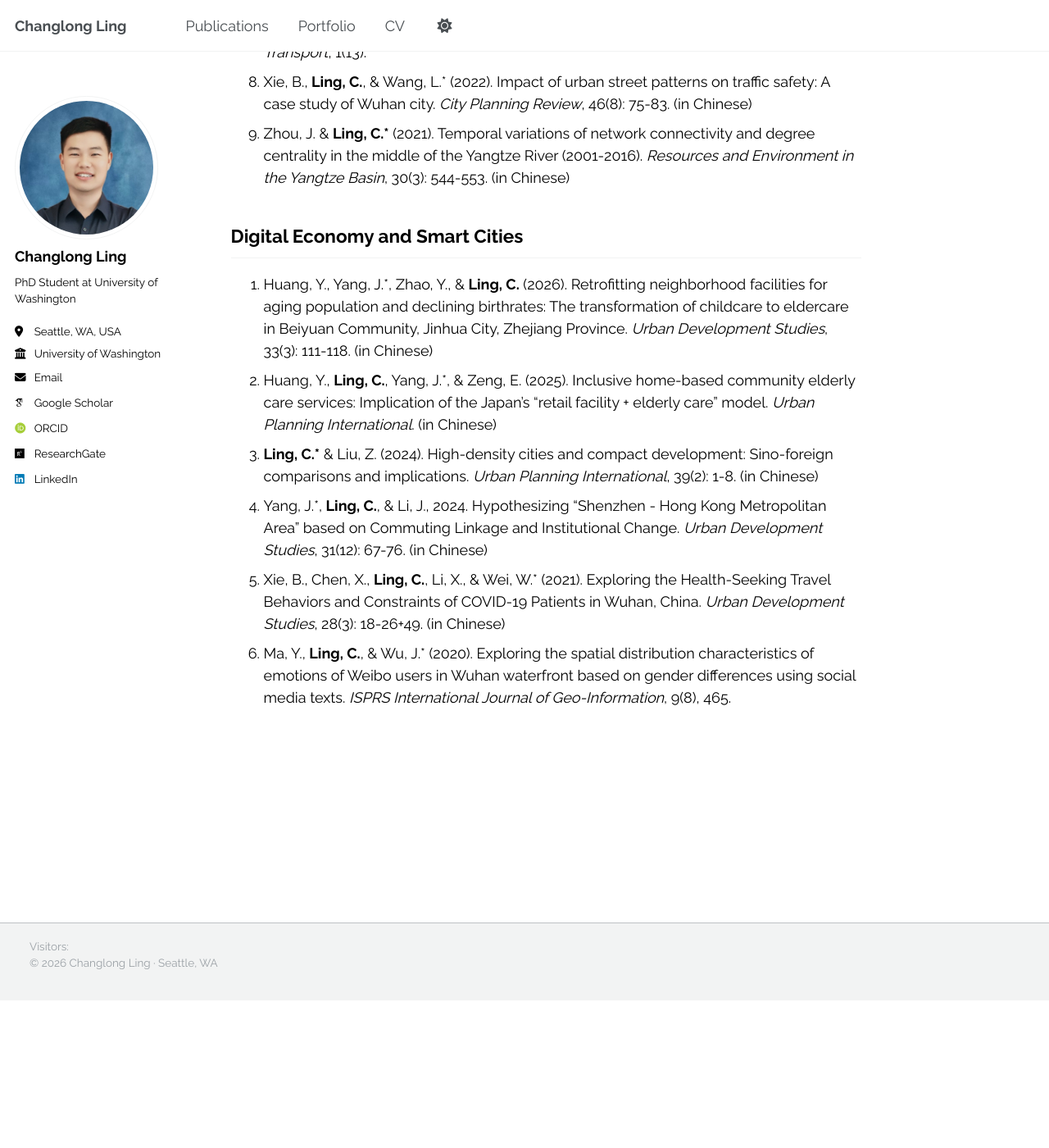
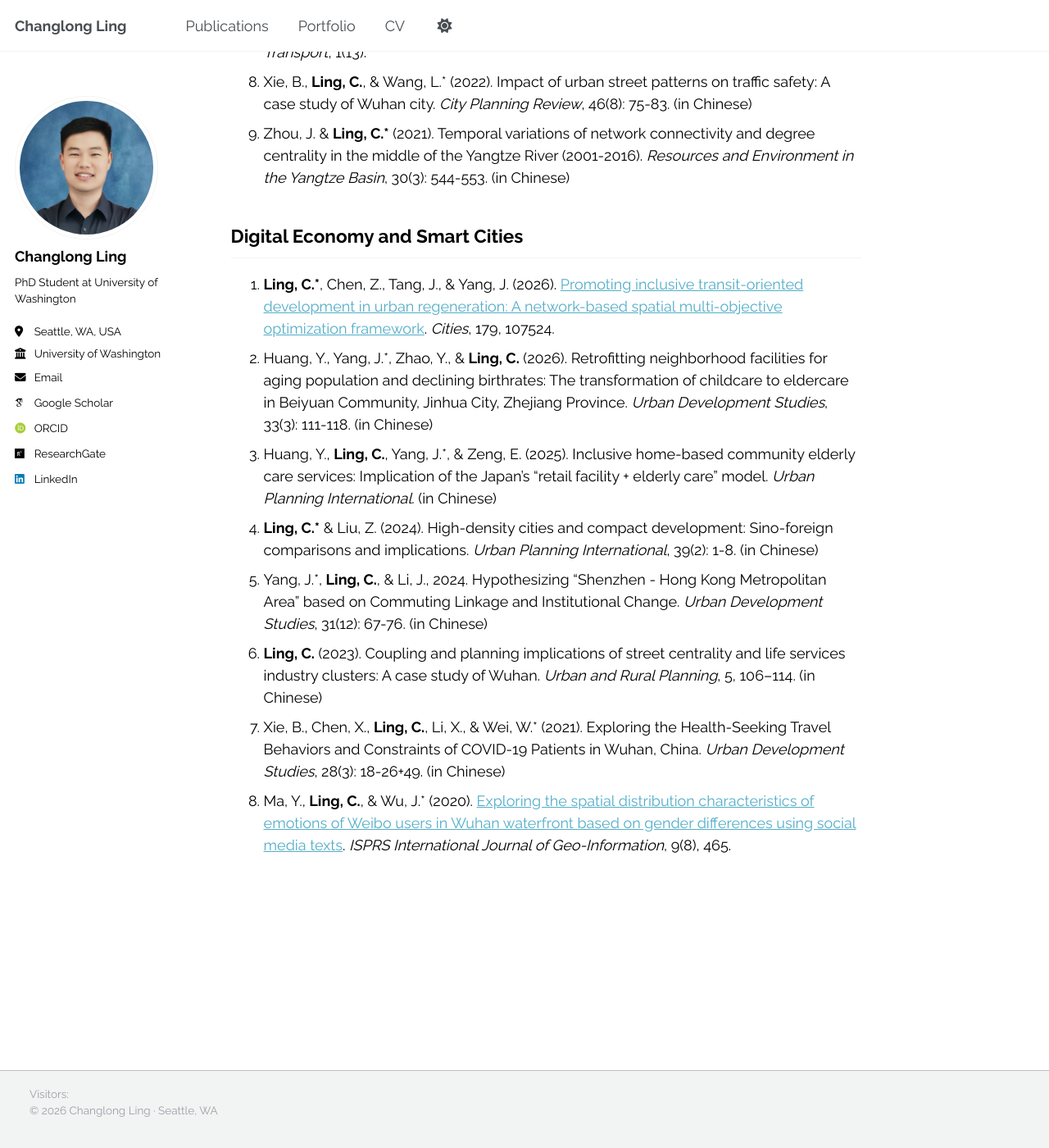
Before and after one commit to ChanglongLing/changlongling.github.io, a Jekyll site: the page built from _pages/publications.md, in a window 1280 px wide and 1400 px high, scrolled down 895 px. Shown: the whole window at 82% size. Built offline with Jekyll 4.4.1, drawn with Linux system fonts in a browser that asks for light colours; some web fonts are replaced; comment, search, counter and statistics services are not loaded; before the commit the page ends 2115 px from its top, so only the background shows below that.

Commit message:
Update publications list with new entries

```diff
--- a/_pages/publications.md
+++ b/_pages/publications.md
@@ -19,12 +19,14 @@ Automated and Sustainable Transportation
 
 Digital Economy and Smart Cities
 -----
-1. Huang, Y., Yang, J.*, Zhao, Y., & **Ling, C.** (2026). Retrofitting neighborhood facilities for aging population and declining birthrates: The transformation of childcare to eldercare in Beiyuan Community, Jinhua City, Zhejiang Province. _Urban Development Studies_, 33(3): 111-118. (in Chinese)
-2.	Huang, Y., **Ling, C.**, Yang, J.*, & Zeng, E. (2025). Inclusive home-based community elderly care services: Implication of the Japan’s "retail facility + elderly care" model. _Urban Planning International_. (in Chinese)
-3.	**Ling, C.\*** & Liu, Z. (2024). High-density cities and compact development: Sino-foreign comparisons and implications. _Urban Planning International_, 39(2): 1-8. (in Chinese)
-4.	Yang, J.*, **Ling, C.**, & Li, J., 2024. Hypothesizing “Shenzhen - Hong Kong Metropolitan Area” based on Commuting Linkage and Institutional Change. _Urban Development Studies_, 31(12): 67-76. (in Chinese)
-5.	Xie, B., Chen, X., **Ling, C.**, Li, X., & Wei, W.* (2021). Exploring the Health-Seeking Travel Behaviors and Constraints of COVID-19 Patients in Wuhan, China. _Urban Development Studies_, 28(3): 18-26+49. (in Chinese)
-6.	Ma, Y., **Ling, C.**, & Wu, J.* (2020). Exploring the spatial distribution characteristics of emotions of Weibo users in Wuhan waterfront based on gender differences using social media texts. _ISPRS International Journal of Geo-Information_, 9(8), 465.
+1. **Ling, C.\***, Chen, Z., Tang, J., & Yang, J. (2026). [Promoting inclusive transit-oriented development in urban regeneration: A network-based spatial multi-objective optimization framework](https://doi.org/10.1016/j.cities.2026.107524). _Cities_, 179, 107524.
+2. Huang, Y., Yang, J.*, Zhao, Y., & **Ling, C.** (2026). Retrofitting neighborhood facilities for aging population and declining birthrates: The transformation of childcare to eldercare in Beiyuan Community, Jinhua City, Zhejiang Province. _Urban Development Studies_, 33(3): 111-118. (in Chinese)
+3.	Huang, Y., **Ling, C.**, Yang, J.*, & Zeng, E. (2025). Inclusive home-based community elderly care services: Implication of the Japan’s "retail facility + elderly care" model. _Urban Planning International_. (in Chinese)
+4.	**Ling, C.\*** & Liu, Z. (2024). High-density cities and compact development: Sino-foreign comparisons and implications. _Urban Planning International_, 39(2): 1-8. (in Chinese)
+5.	Yang, J.*, **Ling, C.**, & Li, J., 2024. Hypothesizing “Shenzhen - Hong Kong Metropolitan Area” based on Commuting Linkage and Institutional Change. _Urban Development Studies_, 31(12): 67-76. (in Chinese)
+6.	**Ling, C.** (2023). Coupling and planning implications of street centrality and life services industry clusters: A case study of Wuhan. _Urban and Rural Planning_, 5, 106–114. (in Chinese)
+7.	Xie, B., Chen, X., **Ling, C.**, Li, X., & Wei, W.* (2021). Exploring the Health-Seeking Travel Behaviors and Constraints of COVID-19 Patients in Wuhan, China. _Urban Development Studies_, 28(3): 18-26+49. (in Chinese)
+8.	Ma, Y., **Ling, C.**, & Wu, J.* (2020). [Exploring the spatial distribution characteristics of emotions of Weibo users in Wuhan waterfront based on gender differences using social media texts](https://doi.org/10.3390/ijgi9080465). _ISPRS International Journal of Geo-Information_, 9(8), 465.
 
 <!-- Manuscript under Review
 -----
```
